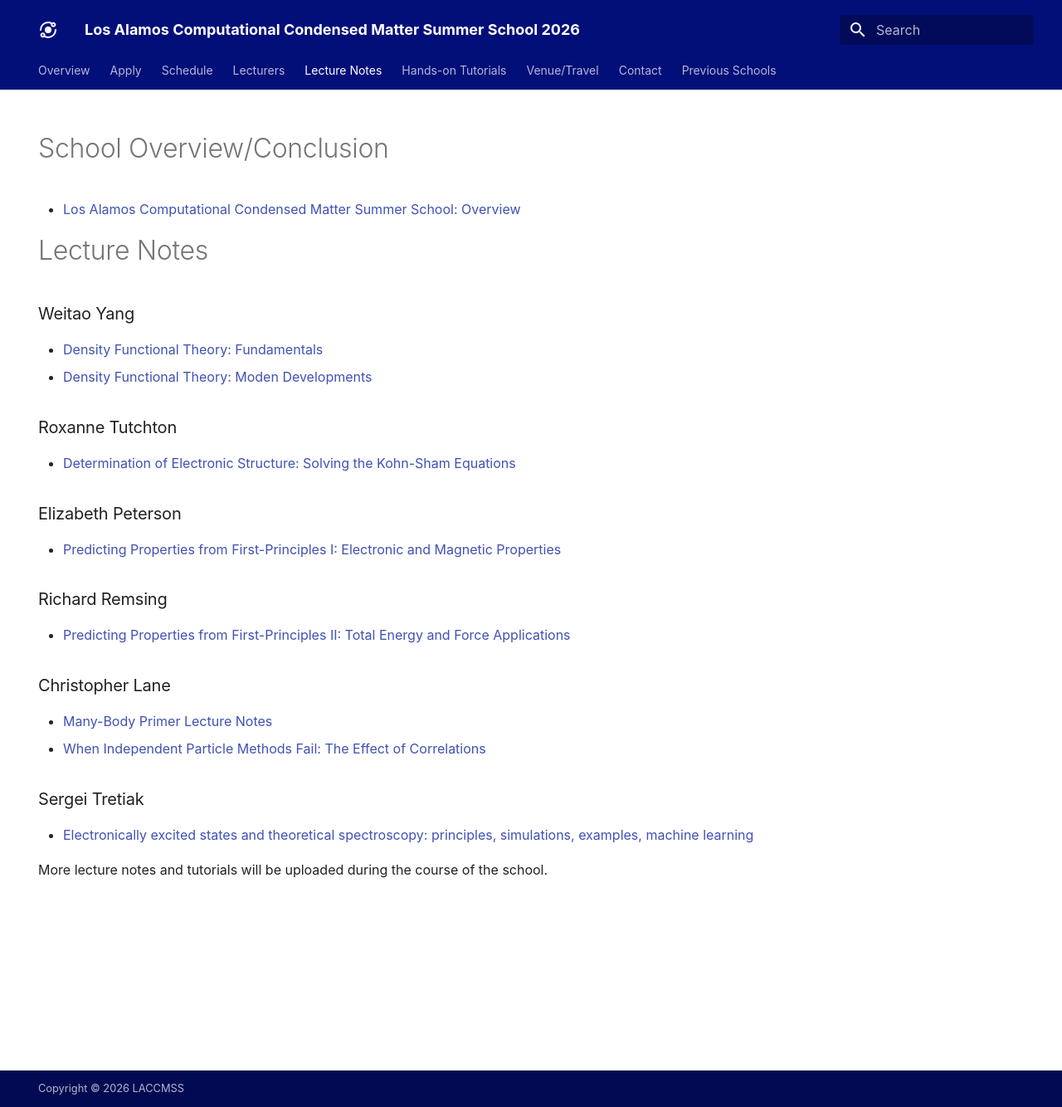
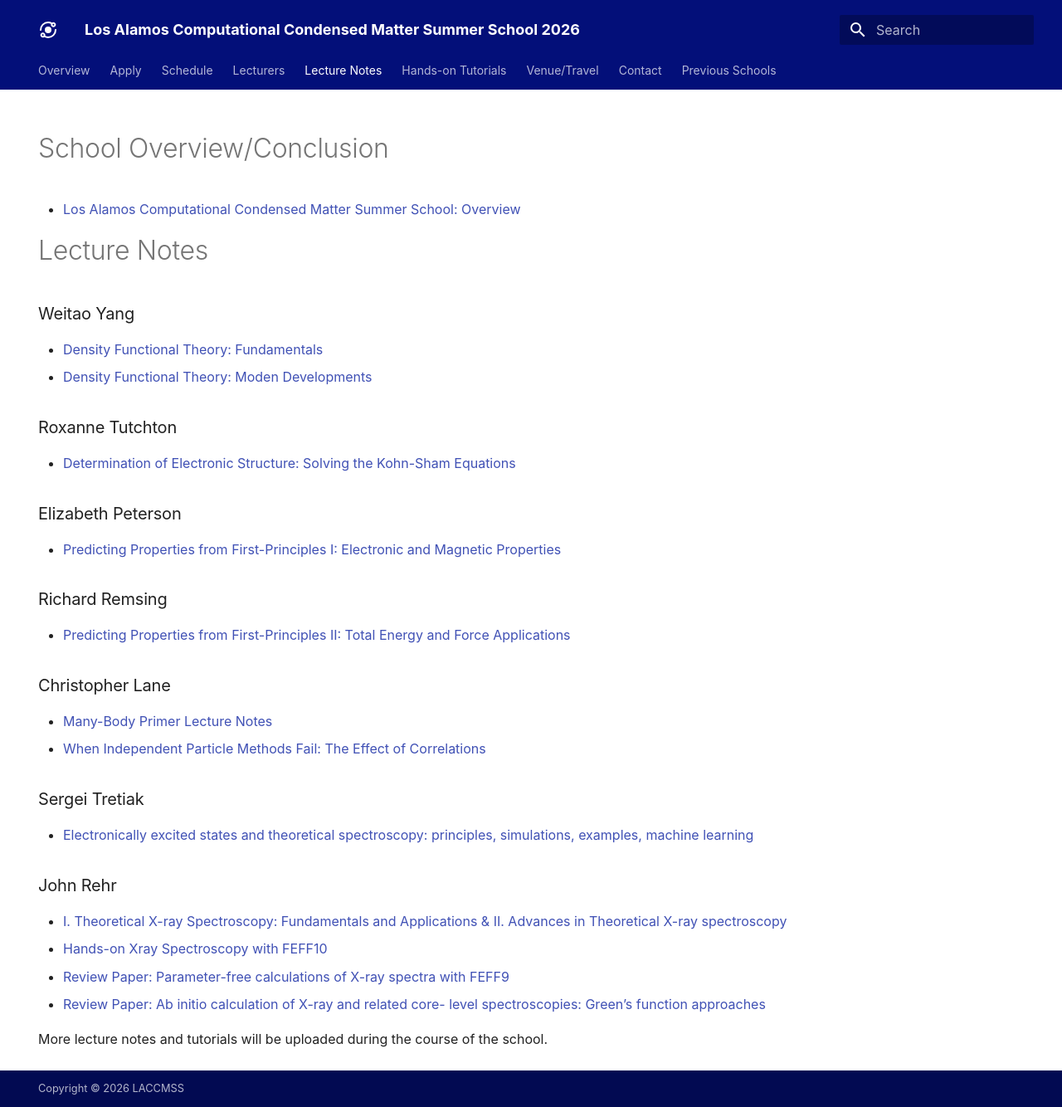
Before and after one commit to LACCMSS/2026, an MkDocs documentation site: the page built from docs/lecture_notes.md, in a window 1280 px wide and 1334 px high. Shown: the whole window at 83% size. Built offline with MkDocs 1.6.1 and Material for MkDocs 9.7.7, drawn with Linux system fonts in a browser that asks for light colours; some web fonts are replaced.

Commit message:
Update lecture_notes.md

```diff
--- a/docs/lecture_notes.md
+++ b/docs/lecture_notes.md
@@ -31,6 +31,10 @@
 ### Sergei Tretiak
 - [Electronically excited states and theoretical spectroscopy: principles, simulations, examples, machine learning](assets/Lecture_Data/Sergei_Tretiak/Excited_states_Cond.Matter.School_LANL_2026.pdf)
 
-
+### John Rehr
+- [I. Theoretical X-ray Spectroscopy: Fundamentals and Applications & II. Advances in Theoretical X-ray spectroscopy](assets/Lecture_Data/John_Rehr/LACCMSS-Lectures-JJRehr.pdf)
+- [Hands-on Xray Spectroscopy with FEFF10](assets/Lecture_Data/John_Rehr/LANL-JFEFF-FEFF10-Demo-26.pdf)
+- [Review Paper: Parameter-free calculations of X-ray spectra with FEFF9](assets/Lecture_Data/John_Rehr/Review-PCCP-2010.pdf)
+- [Review Paper: Ab initio calculation of X-ray and related core- level spectroscopies: Green’s function approaches](assets/Lecture_Data/John_Rehr/Review-PCCP-2022.pdf)
 
 More lecture notes and tutorials will be uploaded during the course of the school.
```
